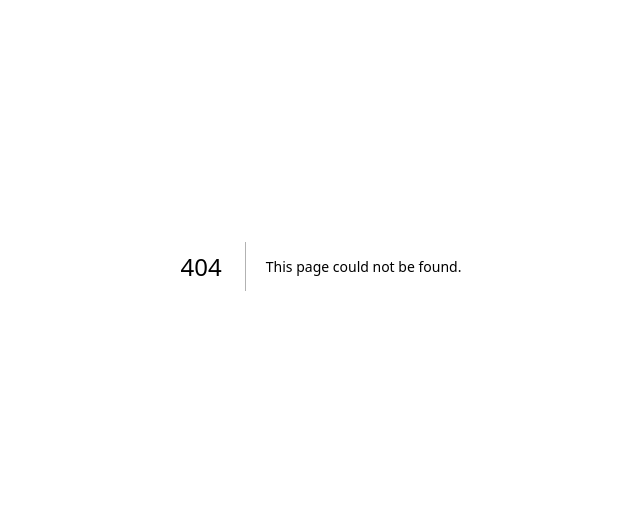
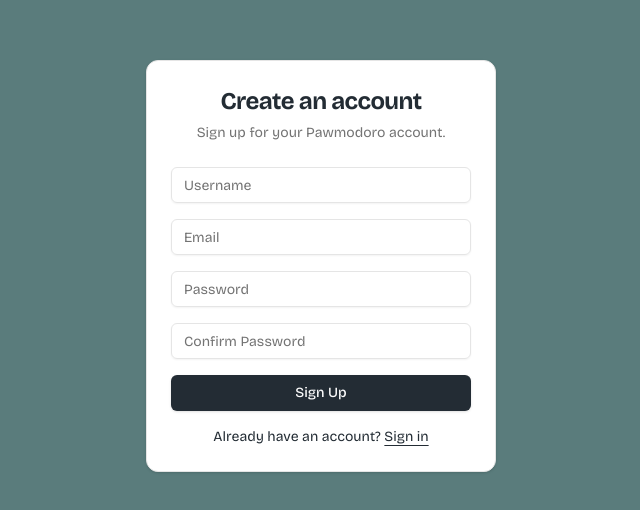
Before and after one commit to rachelkd/pawmodoro-frontend, a Next.js app: page /signup in a window 1280 px wide. Before the commit this address had no page. Shown: the part 134-644 px from the top of the page, without its empty margins (319-959 px from the left). Built offline with nearby package versions, Linux system fonts and the light colour scheme.

Commit message:
Add Signup functionality with SignupForm component
- Created a new SignupPage component that renders the SignupForm.
- After signup, user automatically logs in

```diff
--- /dev/null
+++ b/src/app/signup/page.tsx
@@ -0,0 +1,9 @@
+import { SignupForm } from '@/components/auth/signup-form';
+
+export default function SignupPage() {
+    return (
+        <main className='flex min-h-screen flex-col items-center justify-center p-24'>
+            <SignupForm />
+        </main>
+    );
+}
--- /dev/null
+++ b/src/components/auth/signup-form.tsx
@@ -0,0 +1,239 @@
+'use client';
+
+import { useState } from 'react';
+import { Button } from '@/components/ui/button';
+import { Input } from '@/components/ui/input';
+import {
+    Card,
+    CardContent,
+    CardDescription,
+    CardHeader,
+    CardTitle,
+} from '@/components/ui/card';
+import { useRouter } from 'next/navigation';
+import Link from 'next/link';
+import { useAuth } from '@/contexts/AuthContext';
+
+export function SignupForm() {
+    const [formData, setFormData] = useState({
+        username: '',
+        email: '',
+        password: '',
+        confirmPassword: '',
+    });
+    const [error, setError] = useState('');
+    const [isLoading, setIsLoading] = useState(false);
+    const router = useRouter();
+    const { setUser } = useAuth();
+
+    const validateForm = () => {
+        // Username validation
+        if (!/^[a-zA-Z0-9_-]*$/.test(formData.username)) {
+            setError(
+                'Username can only contain letters, numbers, underscores and hyphens'
+            );
+            return false;
+        }
+        if (formData.username.length < 3 || formData.username.length > 50) {
+            setError('Username must be between 3 and 50 characters');
+            return false;
+        }
+
+        // Email validation
+        const emailRegex = /^[^\s@]+@[^\s@]+\.[^\s@]+$/;
+        if (!emailRegex.test(formData.email)) {
+            setError('Please enter a valid email address');
+            return false;
+        }
+
+        // Password validation
+        if (formData.password.length < 6) {
+            setError('Password must be at least 6 characters');
+            return false;
+        }
+
+        // Password confirmation
+        if (formData.password !== formData.confirmPassword) {
+            setError('Passwords do not match');
+            return false;
+        }
+
+        return true;
+    };
+
+    const handleLogin = async (username: string, password: string) => {
+        const loginResponse = await fetch(
+            'http://localhost:8080/api/users/login',
+            {
+                method: 'POST',
+                headers: {
+                    'Content-Type': 'application/json',
+                },
+                credentials: 'include',
+                body: JSON.stringify({ username, password }),
+            }
+        );
+
+        if (!loginResponse.ok) {
+            throw new Error('Auto-login failed after signup');
+        }
+
+        const loginData = await loginResponse.json();
+        return loginData;
+    };
+
+    const handleSubmit = async (e: React.FormEvent) => {
+        e.preventDefault();
+        setError('');
+        setIsLoading(true);
+
+        if (!validateForm()) {
+            setIsLoading(false);
+            return;
+        }
+
+        try {
+            // 1. Sign up
+            const signupResponse = await fetch(
+                'http://localhost:8080/api/users/signup',
+                {
+                    method: 'POST',
+                    headers: {
+                        'Content-Type': 'application/json',
+                    },
+                    body: JSON.stringify(formData),
+                }
+            );
+
+            const signupData = await signupResponse.json();
+
+            if (!signupResponse.ok) {
+                if (signupResponse.status === 400) {
+                    const firstErrorMessage = Object.values(signupData)[0];
+                    if (typeof firstErrorMessage === 'string') {
+                        throw new Error(firstErrorMessage);
+                    }
+                    throw new Error('Validation failed');
+                }
+                throw new Error(signupData.message || 'Signup failed');
+            }
+
+            // 2. Auto login after successful signup
+            const loginData = await handleLogin(
+                formData.username,
+                formData.password
+            );
+
+            // 3. Set user data and token
+            if (loginData.token) {
+                const userData = {
+                    username: loginData.username,
+                    token: loginData.token,
+                };
+                localStorage.setItem('token', loginData.token);
+                localStorage.setItem('user', JSON.stringify(userData));
+                setUser(userData);
+            }
+
+            router.push('/');
+        } catch (error: unknown) {
+            if (error instanceof Error) {
+                setError(error.message);
+            } else if (!window.navigator.onLine) {
+                setError(
+                    'Network connection error. Please check your internet connection.'
+                );
+            } else {
+                setError('An unexpected error occurred. Please try again.');
+            }
+        } finally {
+            setIsLoading(false);
+        }
+    };
+
+    const handleChange = (e: React.ChangeEvent<HTMLInputElement>) => {
+        const { name, value } = e.target;
+        setFormData((prev) => ({
+            ...prev,
+            [name]: value,
+        }));
+    };
+
+    return (
+        <Card className='w-[350px]'>
+            <CardHeader>
+                <CardTitle className='text-2xl font-bold text-center text-gunmetal'>
+                    Create an account
+                </CardTitle>
+                <CardDescription className='text-center text-sm'>
+                    Sign up for your Pawmodoro account.
+                </CardDescription>
+            </CardHeader>
+            <CardContent>
+                <form onSubmit={handleSubmit} className='space-y-4'>
+                    <div className='space-y-2'>
+                        <Input
+                            type='text'
+                            name='username'
+                            placeholder='Username'
+                            value={formData.username}
+                            onChange={handleChange}
+                            required
+                            disabled={isLoading}
+                        />
+                    </div>
+                    <div className='space-y-2'>
+                        <Input
+                            type='email'
+                            name='email'
+                            placeholder='Email'
+                            value={formData.email}
+                            onChange={handleChange}
+                            required
+                            disabled={isLoading}
+                        />
+                    </div>
+                    <div className='space-y-2'>
+                        <Input
+                            type='password'
+                            name='password'
+                            placeholder='Password'
+                            value={formData.password}
+                            onChange={handleChange}
+                            required
+                            disabled={isLoading}
+                        />
+                    </div>
+                    <div className='space-y-2'>
+                        <Input
+                            type='password'
+                            name='confirmPassword'
+                            placeholder='Confirm Password'
+                            value={formData.confirmPassword}
+                            onChange={handleChange}
+                            required
+                            disabled={isLoading}
+                        />
+                    </div>
+                    {error && <p className='text-red-500 text-sm'>{error}</p>}
+                    <Button
+                        type='submit'
+                        className='w-full'
+                        disabled={isLoading}
+                    >
+                        {isLoading ? 'Creating account...' : 'Sign Up'}
+                    </Button>
+                    <div className='text-center text-sm text-gunmetal'>
+                        Already have an account?{' '}
+                        <Link
+                            href='/login'
+                            className='underline underline-offset-4'
+                        >
+                            Sign in
+                        </Link>
+                    </div>
+                </form>
+            </CardContent>
+        </Card>
+    );
+}
```
